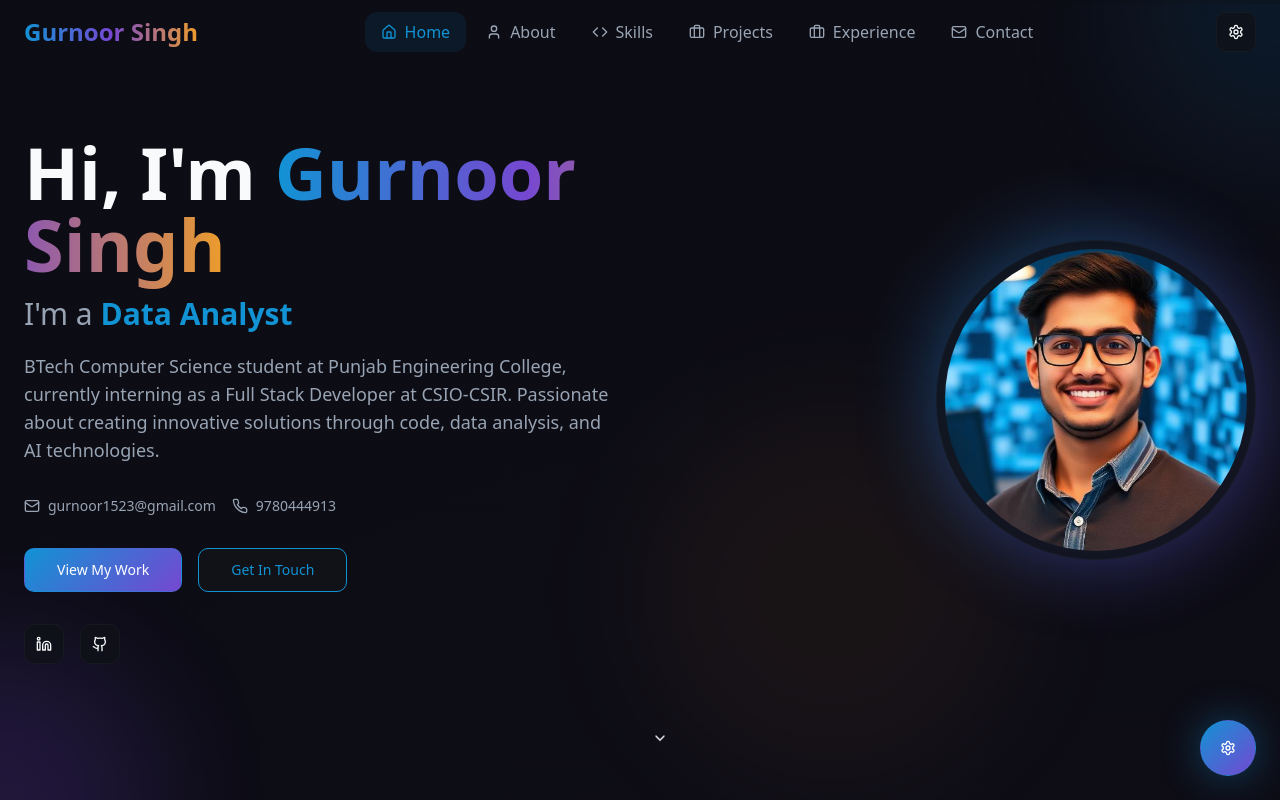
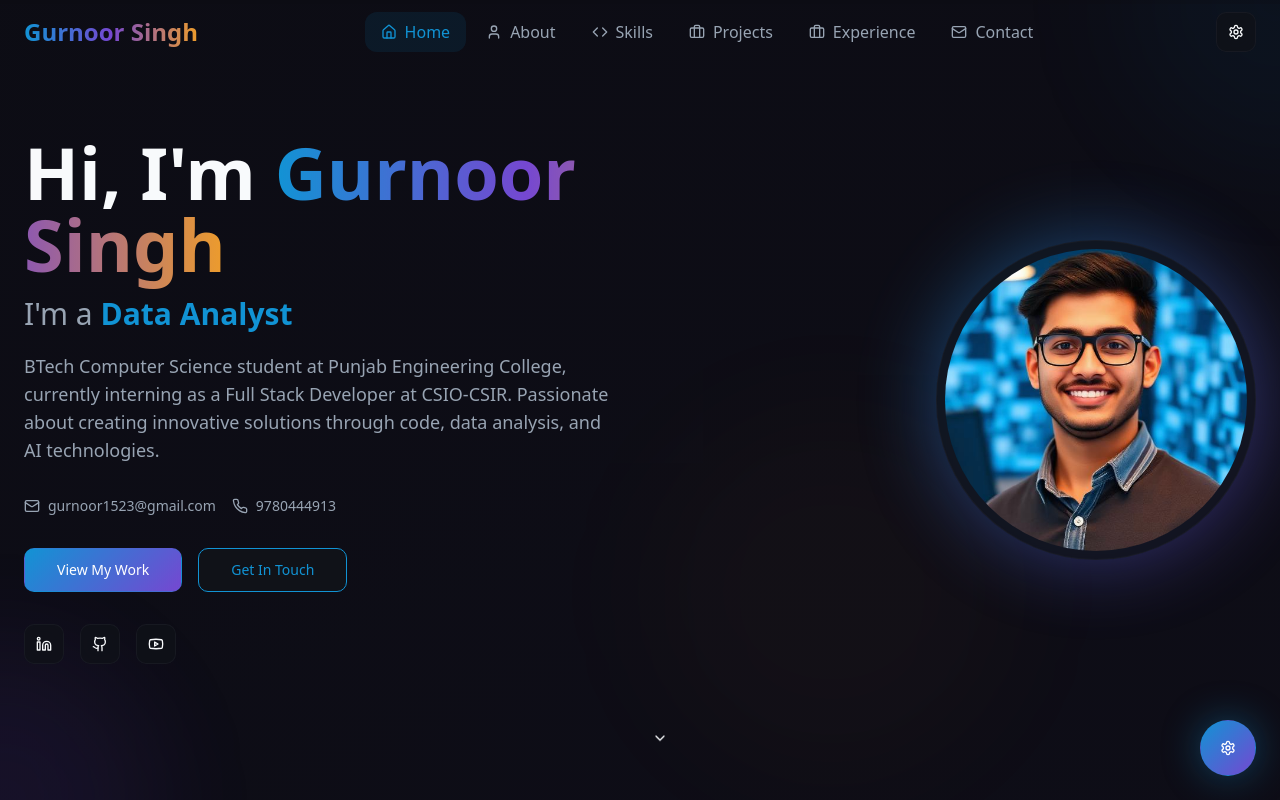
Before and after one commit to GurnoorSH/gurnoor-projects-dynamo, a React (Vite) app: page / in a window 1280 px wide. Shown: the top 800 px of the page. Built offline with nearby package versions, Linux system fonts and the light colour scheme.

Commit message:
Add YT icon and refine colors
Add YouTube icon to the hero section's social links and further refine the color scheme for a more subtle and professional appearance.

```diff
--- a/src/components/Hero.tsx
+++ b/src/components/Hero.tsx
@@ -1,6 +1,6 @@
 import { useState, useEffect } from 'react';
 import { Button } from '@/components/ui/button';
-import { ChevronDown, Github, Linkedin, Mail, Phone } from 'lucide-react';
+import { ChevronDown, Github, Linkedin, Youtube, Mail, Phone } from 'lucide-react';
 import profilePhoto from '@/assets/profile-photo.jpg';
 
 const Hero = () => {
@@ -40,9 +40,9 @@ const Hero = () => {
     <section className="min-h-screen flex items-center justify-center relative overflow-hidden">
       {/* Animated background elements */}
       <div className="absolute inset-0 overflow-hidden">
-        <div className="absolute -top-40 -right-40 w-80 h-80 bg-primary/20 rounded-full blur-3xl animate-pulse" />
-        <div className="absolute -bottom-40 -left-40 w-80 h-80 bg-secondary/20 rounded-full blur-3xl animate-pulse" style={{ animationDelay: '1s' }} />
-        <div className="absolute top-1/2 left-1/2 w-96 h-96 bg-accent/10 rounded-full blur-3xl animate-pulse" style={{ animationDelay: '2s' }} />
+        <div className="absolute -top-40 -right-40 w-80 h-80 bg-primary/10 rounded-full blur-3xl animate-pulse" />
+        <div className="absolute -bottom-40 -left-40 w-80 h-80 bg-secondary/10 rounded-full blur-3xl animate-pulse" style={{ animationDelay: '1s' }} />
+        <div className="absolute top-1/2 left-1/2 w-96 h-96 bg-accent/5 rounded-full blur-3xl animate-pulse" style={{ animationDelay: '2s' }} />
       </div>
 
       <div className="container mx-auto px-6 z-10">
@@ -120,13 +120,21 @@ const Hero = () => {
               >
                 <Github className="w-5 h-5" />
               </Button>
+              <Button
+                variant="glass"
+                size="icon"
+                className="hover-lift"
+                onClick={() => window.open('https://youtube.com/@gurnoorsingh', '_blank')}
+              >
+                <Youtube className="w-5 h-5" />
+              </Button>
             </div>
           </div>
 
           {/* Profile Image */}
           <div className="flex justify-center lg:justify-end">
             <div className="relative">
-              <div className="absolute inset-0 bg-gradient-primary rounded-full blur-2xl opacity-30 animate-pulse" />
+              <div className="absolute inset-0 bg-gradient-primary rounded-full blur-2xl opacity-15 animate-pulse" />
               <div className="relative w-80 h-80 rounded-full overflow-hidden glass p-2 hover-lift">
                 <img
                   src={profilePhoto}
```
